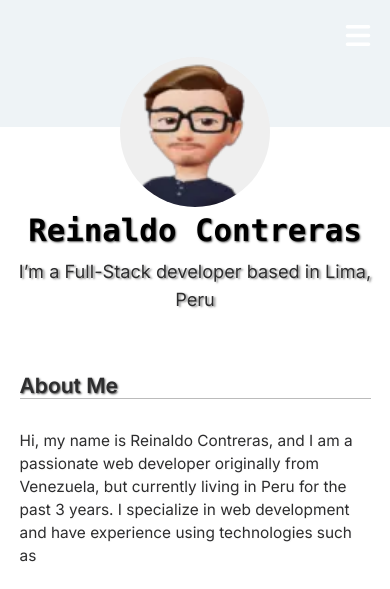
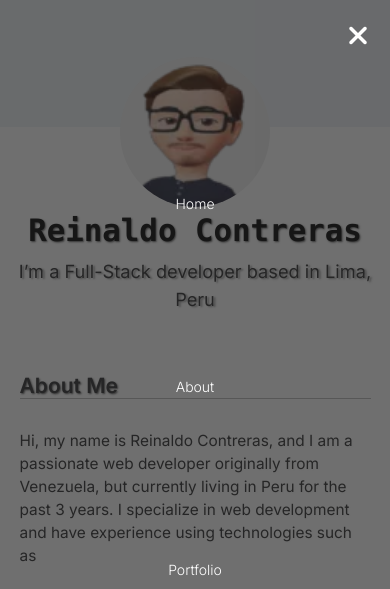
Before and after one commit to sazukeR/my-portfolio, a website with bundled scripts: page about-me.html in a window 390 px wide. Both pictures are taken after a click on the button "navigation". Shown: the top 589 px of the page. Built offline with nearby package versions, Linux system fonts and the light colour scheme.

Commit message:
Add menu mobile funtionality (vanilla js)

```diff
--- a/about-me.html
+++ b/about-me.html
@@ -109,5 +109,6 @@
                 </ul>
             </section>
         </footer>
+        <script src="index.js" type="module"></script>
     </body>
 </html>
--- /dev/null
+++ b/burger_menu.js
@@ -0,0 +1,26 @@
+export default function hamburguerMenu(menuBtn, panel, ref) {
+  const $panel = document.querySelector(panel);
+  const $menuBtn = document.querySelector(menuBtn);
+  const $ref = document.querySelector(ref);
+  const { scrollTop } = document.documentElement;
+  if ($ref) {
+    if (scrollTop < $ref.offsetHeight - 30) $menuBtn.firstElementChild.classList.add('in-white');
+    else $menuBtn.firstElementChild.classList.remove('in-white');
+  }
+
+  document.addEventListener('click', (e) => {
+    if (e.target.matches(menuBtn) || e.target.matches(`${menuBtn} *`)) {
+      $panel.classList.toggle('is-active');
+      $menuBtn.classList.toggle('is-active');
+      $menuBtn.firstElementChild.classList.toggle('none');
+      $menuBtn.lastElementChild.classList.toggle('none');
+      $menuBtn.lastElementChild.classList.add('in-white');
+    }
+  });
+
+  window.addEventListener('scroll', () => {
+    const { scrollTop } = document.documentElement;
+    if ($ref && scrollTop < $ref.offsetHeight - 30) $menuBtn.firstElementChild.classList.add('in-white');
+    if ($ref && scrollTop > $ref.offsetHeight - 30) $menuBtn.firstElementChild.classList.remove('in-white');
+  });
+}
--- a/index.js
+++ b/index.js
@@ -0,0 +1,5 @@
+import hamburguerMenu from './burger_menu.js';
+
+document.addEventListener('DOMContentLoaded', () => {
+  hamburguerMenu('.menu-btn', '.panel', '.front-page');
+});
--- a/styles.css
+++ b/styles.css
@@ -150,7 +150,6 @@ header figure {
   outline: none;
   cursor: pointer;
   background-color: transparent;
-  color: white;
 }
 
 .menu-btn i.in-white {
```
Also changed, not shown: form.html (+1 -0 lines), index.html (+1 -0 lines), projects.html (+1 -0 lines).
